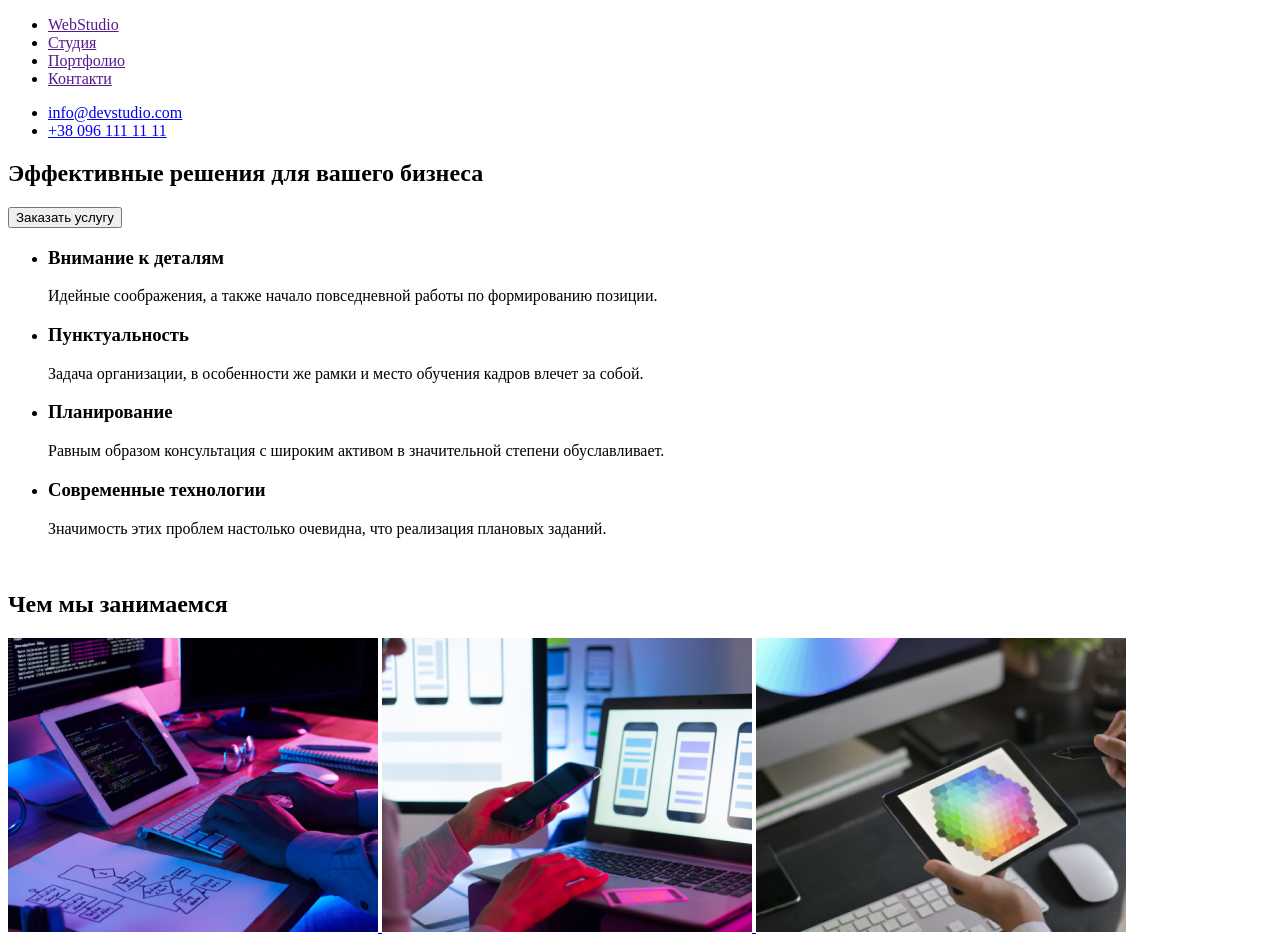
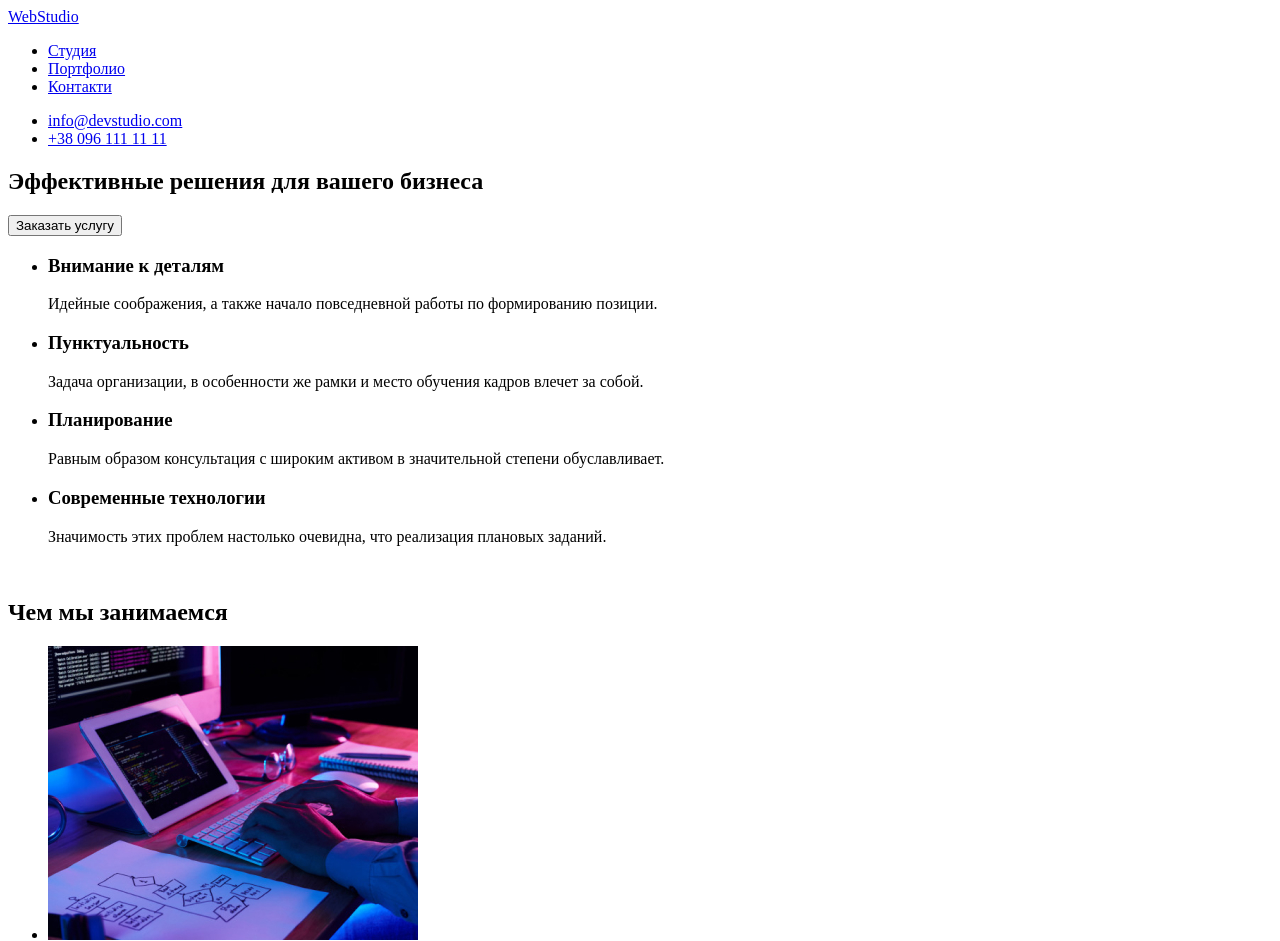
Before and after one commit to KseniaV13/goit-markup-hw-01, a plain HTML site: page index.html in a window 1280 px wide. Shown: the top 941 px of the page. Drawn offline with Linux system fonts and the light colour scheme.

Commit message:
change html markup

```diff
--- a/index.html
+++ b/index.html
@@ -8,25 +8,24 @@
   </head>
   <body>
     <header>
+      <a href="#">WebStudio</a>
       <nav>
         <ul>
-          <li><a href="">WebStudio</a></li>
-          <li><a href="">Студия</a></li>
-          <li><a href="">Портфолио</a></li>
-          <li><a href="">Контакти</a></li>
+          <li><a href="#">Студия</a></li>
+          <li><a href="#">Портфолио</a></li>
+          <li><a href="#">Контакти</a></li>
         </ul>
 
         <ul>
           <li><a href="mailto:info@devstudio.com">info@devstudio.com</a></li>
           <li><a href="tel:+380961111111">+38 096 111 11 11</a></li>
         </ul>
-
     </header>
 
     <main>
       <section>
         <h1>Эффективные решения для вашего бизнеса</h1>
-        <p><input type="button" value="Заказать услугу" /></p>
+        <input type="button" value="Заказать услугу" />
       </section>
 
       <section>
@@ -65,11 +64,11 @@
 
       <section>
         <h2>Чем мы занимаемся</h2>
-        <a href="./">
-          <img src="image/box1.jpg" width="370px" alt="comp1" />
-          <img src="image/box2.jpg" width="370px" alt="comp2" />
-          <img src="image/box3.jpg" width="370px" alt="comp3" />
-        </a>
+          <ul>
+            <li><img src="image/box1.jpg" width="370px" alt="comp1" /></li>
+            <li><img src="image/box2.jpg" width="370px" alt="comp2" /></li>
+            <li><img src="image/box3.jpg" width="370px" alt="comp3" /></li>
+          </ul>
       </section>
 
       <section>
@@ -100,9 +99,9 @@
     </main>
 
     <footer>
+      <a href="#">WebStudio</a>
       <address>
         <ul>
-          <li><a href="">WebStudio</a></li>
           <li><p>г. Киев, пр-т Леси Украинки, 26</p></li>
           <li><a href="mailto:info@example.com">info@example.com</a></li>
           <li><a href="tel:+380991111111">+38 099 111 11 11</a></li>
```
Also changed, not shown: 1 other file.
